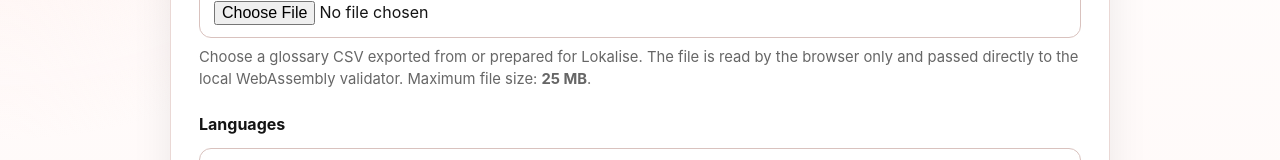
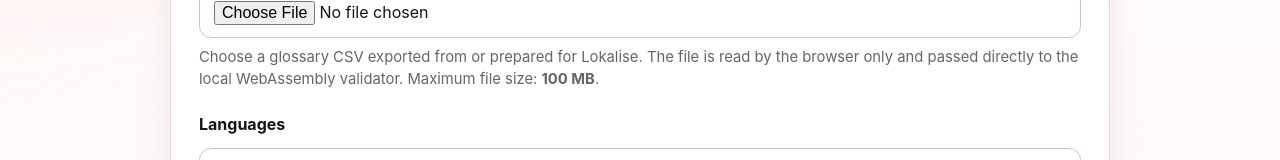
Before and after one commit to bodrovis/lokalise-glossary-guard-web, a Vue app: page / in a window 1280 px wide. Shown: the part 404-564 px from the top of the page. Built offline with nearby package versions, Linux system fonts and the light colour scheme.

Commit message:
update const

```diff
--- a/src/constants/files.ts
+++ b/src/constants/files.ts
@@ -1,2 +1,2 @@
-export const MAX_CSV_FILE_SIZE_BYTES = 25 * 1024 * 1024;
-export const MAX_CSV_FILE_SIZE_LABEL = "25 MB";
+export const MAX_CSV_FILE_SIZE_BYTES = 100 * 1024 * 1024;
+export const MAX_CSV_FILE_SIZE_LABEL = "100 MB";
```
Also changed, not shown: 1 other file (tests, documents, lock files or other folders).
